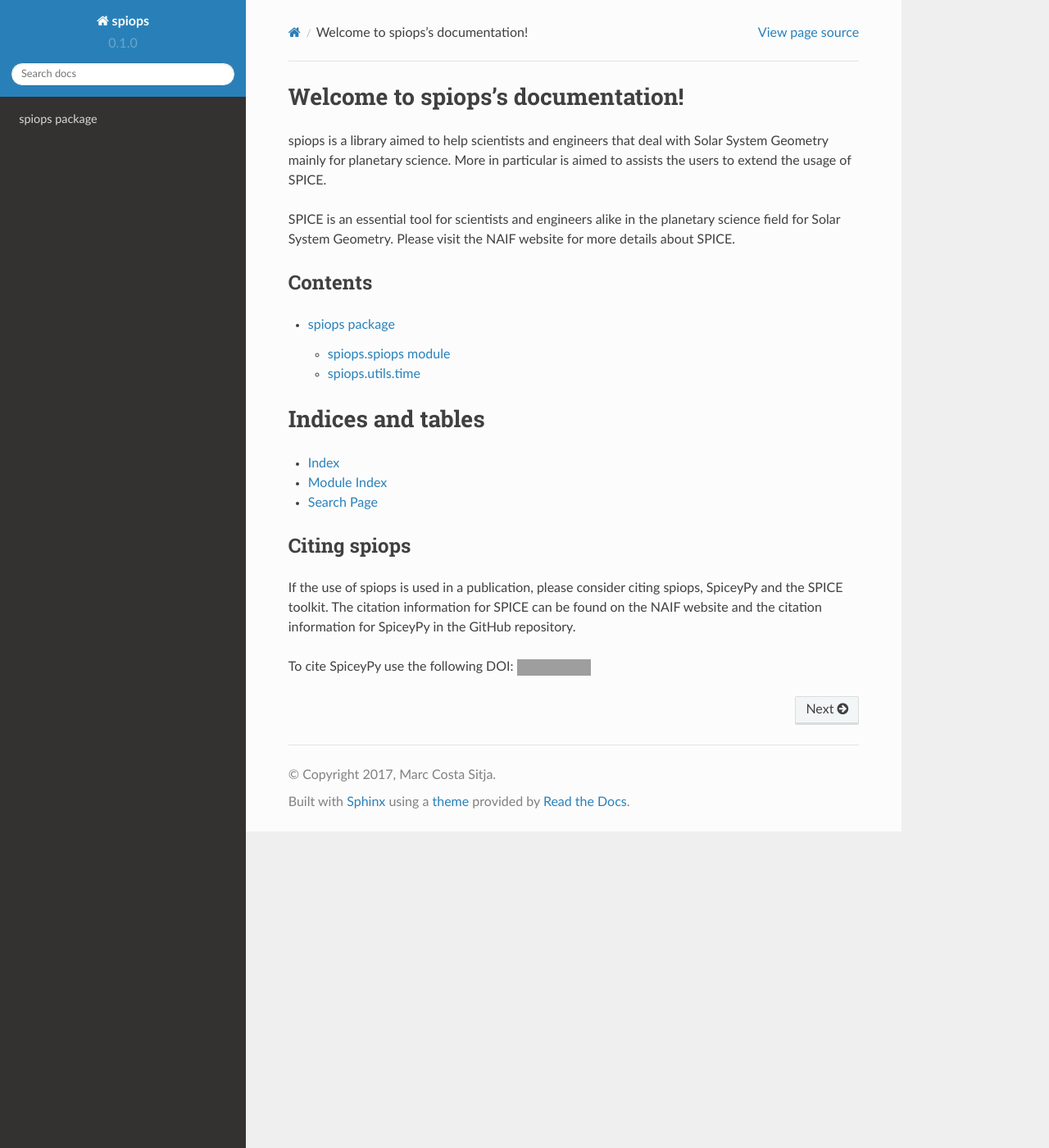
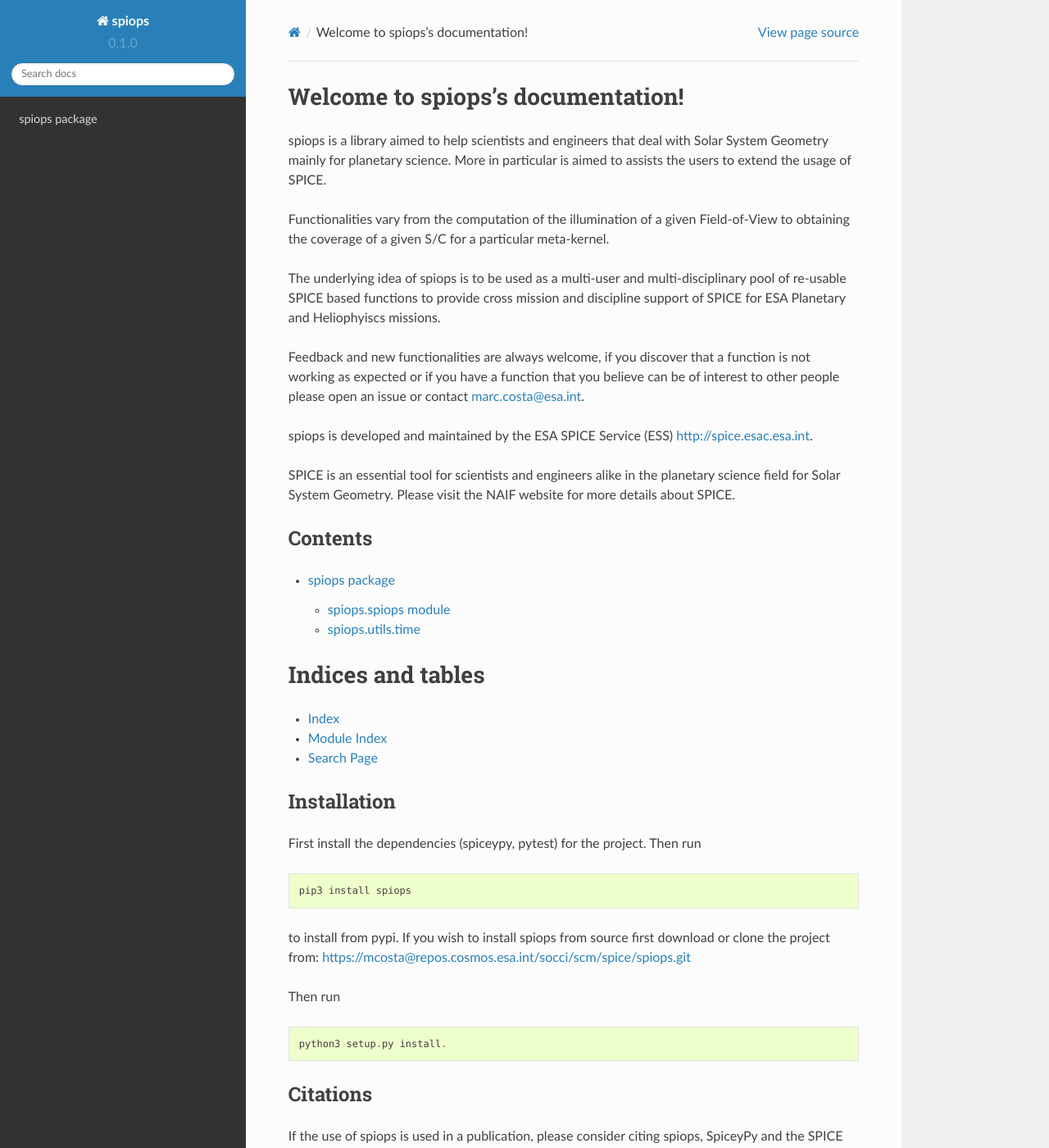
Before and after one commit to esaSPICEservice/spiops, a Sphinx documentation site: the page built from docs/source/index.rst, in a window 1280 px wide and 1400 px high. Shown: the whole window at 82% size. Built offline with Sphinx 7.4.7 and the Read the Docs theme 2.0.0, drawn with Linux system fonts in a browser that asks for light colours; formulas are drawn with MathJax 3; grey boxes are pictures that could not be loaded.

```diff
--- a/docs/source/index.rst
+++ b/docs/source/index.rst
@@ -4,6 +4,23 @@ Welcome to spiops's documentation!
 spiops is a library aimed to help scientists and engineers that deal with
 Solar System Geometry mainly for planetary science. More in particular is
 aimed to assists the users to extend the usage of SPICE.
+
+Functionalities vary from the computation of the illumination of a given
+Field-of-View to obtaining the coverage of a given S/C for a particular
+meta-kernel.
+
+The underlying idea of spiops is to be used as a multi-user and
+multi-disciplinary pool of re-usable SPICE based functions to provide cross
+mission and discipline support of SPICE for ESA Planetary and Heliophyiscs
+missions.
+
+Feedback and new functionalities are always welcome, if you discover that a
+function is not
+working as expected or if you have a function that you believe can be of
+interest to other people please open an issue or contact marc.costa@esa.int.
+
+spiops is developed and maintained by the ESA SPICE Service (ESS)
+http://spice.esac.esa.int.
 
 SPICE is an essential tool for scientists and engineers alike in the
 planetary science field for Solar System Geometry. Please visit the NAIF
@@ -26,8 +43,28 @@ Indices and tables
 * :ref:`search`
 
 
-Citing spiops
-*************
+Installation
+************
+
+First install the dependencies (spiceypy, pytest) for the project. Then run
+
+.. code-block:: python
+
+   pip3 install spiops
+
+to install from pypi. If you wish to install spiops from source first
+download or clone the project from: https://mcosta@repos.cosmos.esa.int/socci/scm/spice/spiops.git
+
+Then run
+
+.. code-block:: python
+
+   python3 setup.py install.
+
+
+
+Citations
+*********
 
 If the use of spiops is used in a publication, please consider
 citing spiops, SpiceyPy and the SPICE toolkit. The citation information
--- a/setup.py
+++ b/setup.py
@@ -28,7 +28,7 @@ setup(
     # Application author details:
     author="Marc Costa Sitja, ESAC/ESA",
     author_email="marc.costa@esa.int",
-    url="https://github.com/marcsit/spiops",
+    url="https://mcosta@repos.cosmos.esa.int/socci/scm/spice/spiops.git",
 
 
     # Classifiers
```
Also changed, not shown: 5 other files.
